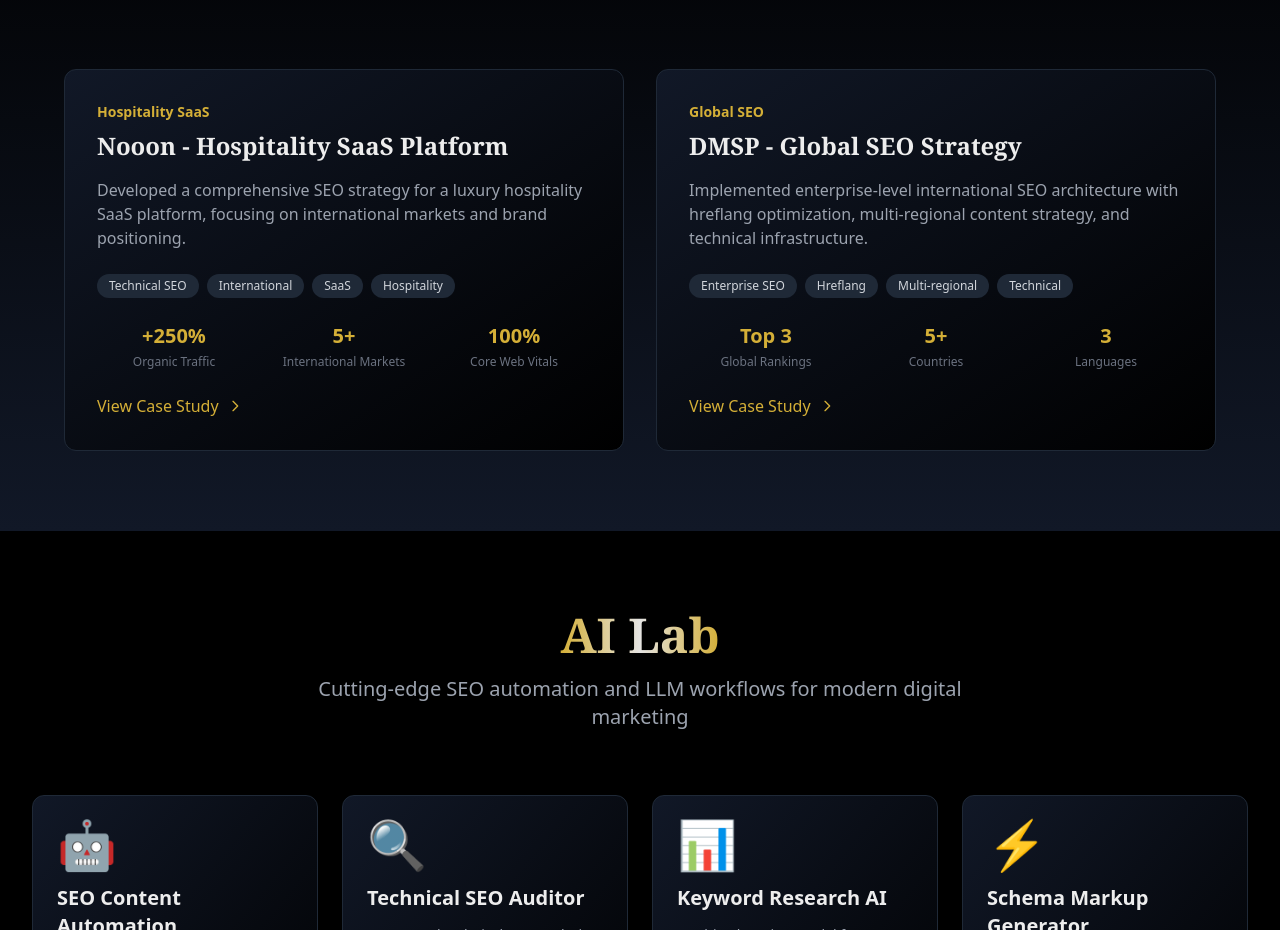
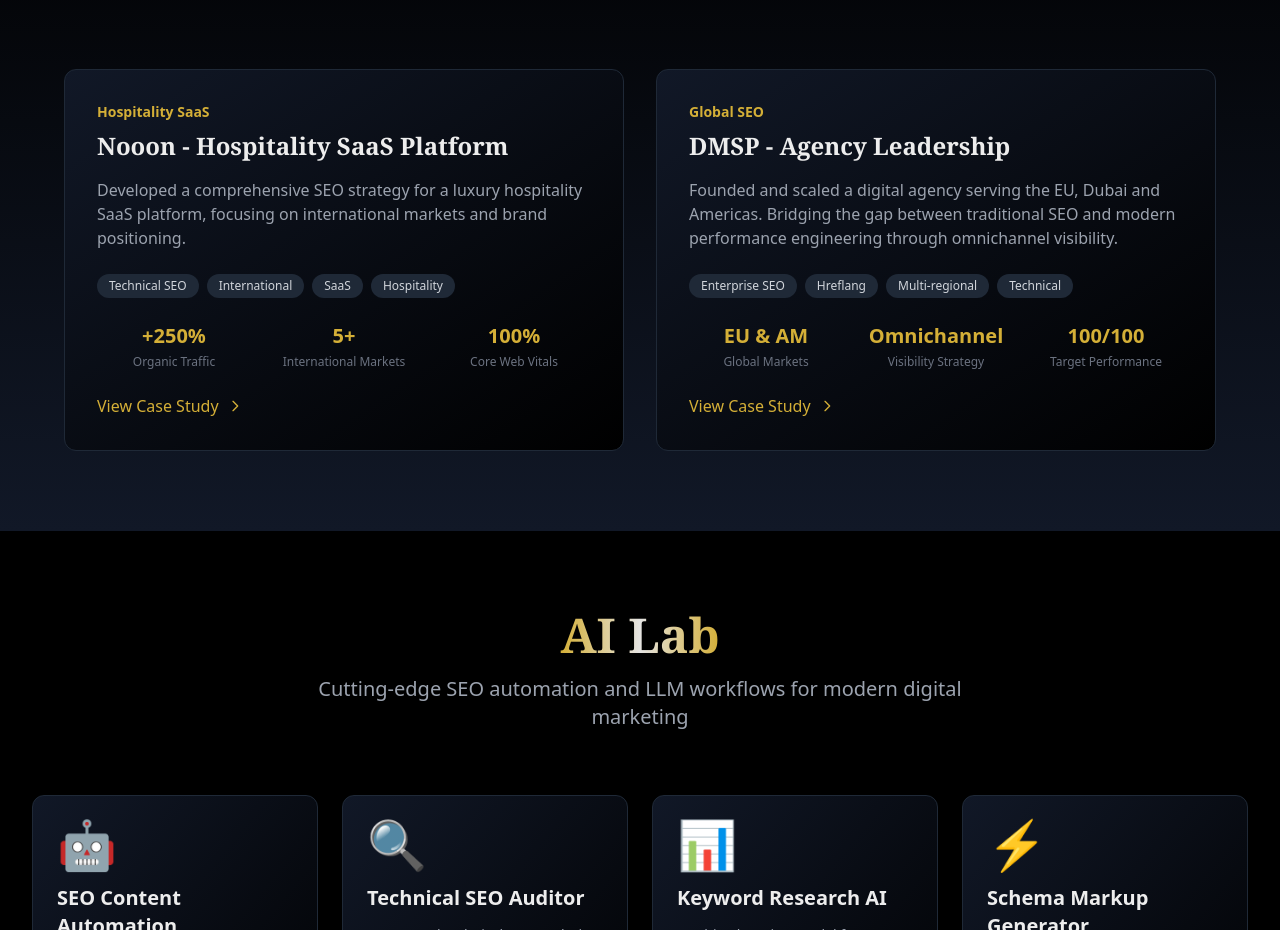
Before and after one commit to KoodLiiv/klportfolio, a Next.js app: page / in a window 1280 px wide. Shown: the part 1720-2650 px from the top of the page. Built offline with nearby package versions, Linux system fonts and the light colour scheme.

Commit message:
front end fixes

```diff
--- a/components/CaseStudies.tsx
+++ b/components/CaseStudies.tsx
@@ -28,14 +28,14 @@
   },
   {
     id: 'dmsp',
-    title: 'DMSP - Global SEO Strategy',
+    title: 'DMSP - Agency Leadership',
     category: 'Global SEO',
-    description: 'Implemented enterprise-level international SEO architecture with hreflang optimization, multi-regional content strategy, and technical infrastructure.',
+    description: 'Founded and scaled a digital agency serving the EU, Dubai and Americas. Bridging the gap between traditional SEO and modern performance engineering through omnichannel visibility.',
     tags: ['Enterprise SEO', 'Hreflang', 'Multi-regional', 'Technical'],
     metrics: [
-      { label: 'Global Rankings', value: 'Top 3' },
-      { label: 'Countries', value: '5+' },
-      { label: 'Languages', value: '3' },
+      { label: 'Global Markets', value: 'EU & AM' },
+      { label: 'Visibility Strategy', value: 'Omnichannel' },
+      { label: 'Target Performance', value: '100/100' },
     ]
   }
 ]
```
